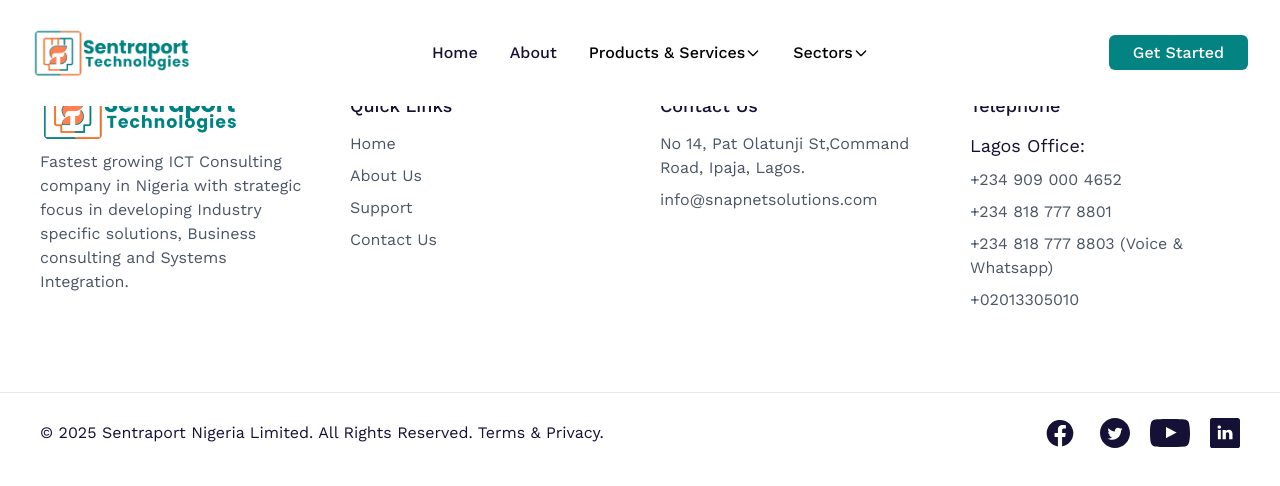
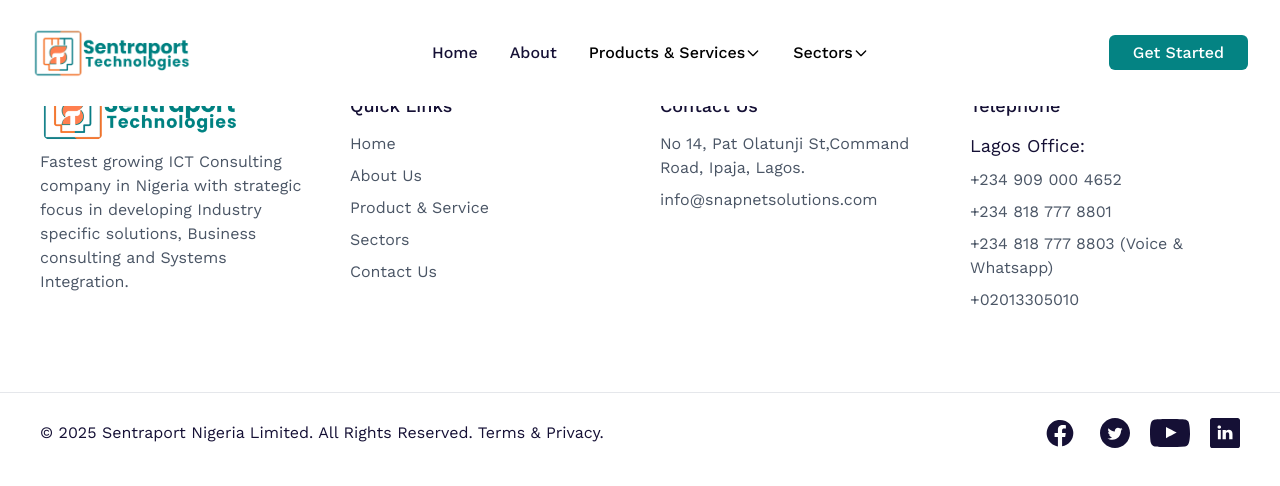
Before and after one commit to AChris-T/Sentraprt, a React (Vite) app: page /testimonials in a window 1280 px wide. Shown: the top 486 px of the page. Built offline with nearby package versions, Linux system fonts and the light colour scheme.

Commit message:
fix:made some changes

```diff
--- a/src/common/Footer.jsx
+++ b/src/common/Footer.jsx
@@ -31,10 +31,11 @@ export default function Footer() {
         <div className="flex flex-col gap-3 mt-3">
           <h3 className="text-lg text-[#151035] font-medium">Quick Links</h3>
           <div className="flex flex-col gap-2">
-            <NavLink href={'/'}>Home</NavLink>
-            <NavLink href={'/about'}>About Us</NavLink>
-            <NavLink href={'/'}>Support</NavLink>
-            <NavLink href={'/'}>Contact Us</NavLink>
+            <NavLink to={'/'}>Home</NavLink>
+            <NavLink to={'/about'}>About Us</NavLink>
+            <NavLink to={'/erp'}>Product & Service</NavLink>
+            <NavLink to={'/finance-solutions'}>Sectors</NavLink>
+            <NavLink to={'/contact-us'}>Contact Us</NavLink>
           </div>
         </div>
         <div className="flex flex-col gap-3 mt-3">
```
